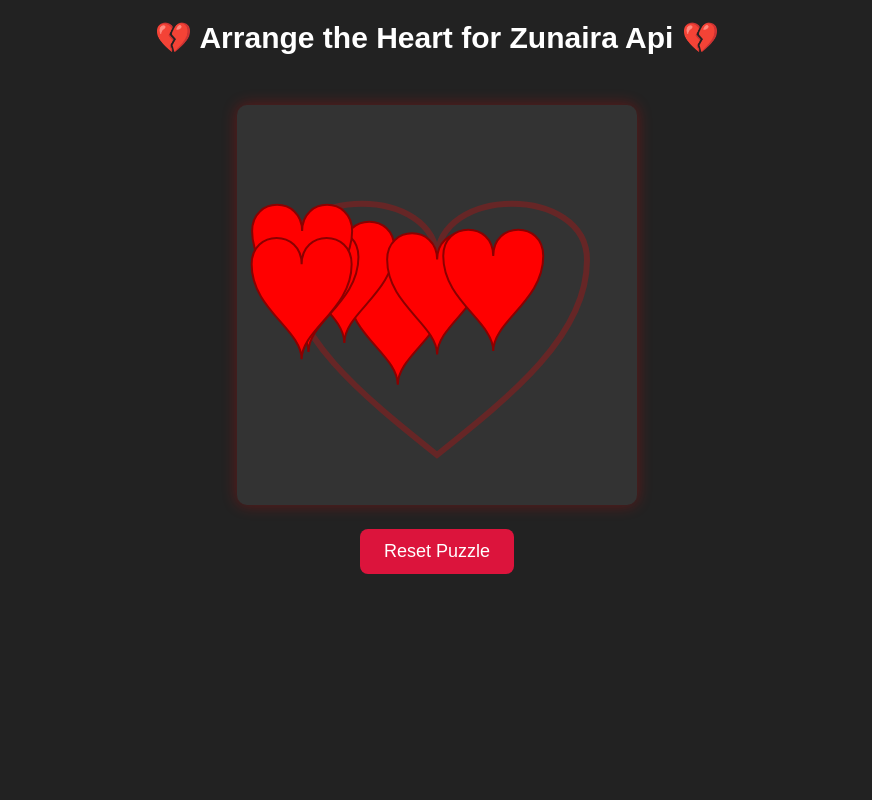
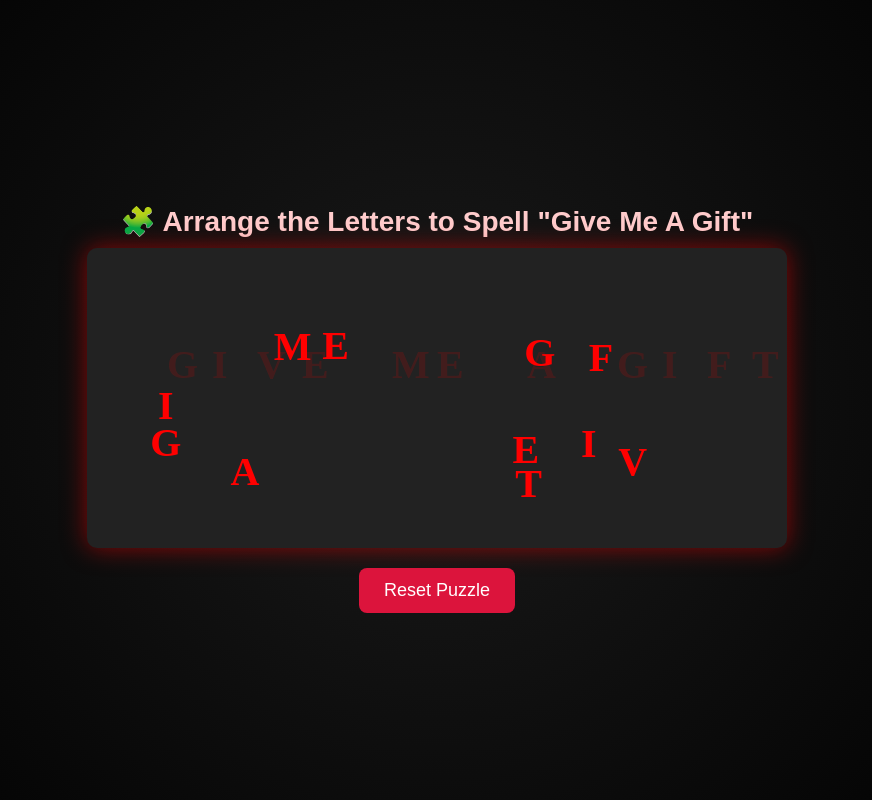
Before and after one commit to Walideveloper/gift-, a plain HTML site: page index.html in a window 1280 px wide. Both pictures are taken after a click on the button "Reset Puzzle". Shown: the whole page, without its empty margins (203-1075 px from the left). Drawn offline with Linux system fonts and the light colour scheme.

Commit message:
Update index.html

```diff
--- a/index.html
+++ b/index.html
@@ -3,24 +3,36 @@
 <head>
 <meta charset="UTF-8">
 <meta name="viewport" content="width=device-width, initial-scale=1.0">
-  <title>Zunaira Api Heart Puzzle 💖</title>
+<title>Give Me A Gift - Puzzle for Zunaira Api 💖</title>
 <style>
   body {
+    margin: 0;
+    background: radial-gradient(circle at center, #1a1a1a, #000);
+    display: flex;
+    flex-direction: column;
+    align-items: center;
+    justify-content: center;
+    height: 100vh;
+    overflow: hidden;
+    font-family: 'Poppins', sans-serif;
+    color: white;
+  }
+
+  h1 {
+    margin-bottom: 10px;
+    font-size: 28px;
+    color: #ffcccc;
+  }
+
+  canvas {
     background: #222;
-      color: white;
-      text-align: center;
-      font-family: 'Poppins', sans-serif;
-      overflow: hidden;
+    border-radius: 10px;
+    box-shadow: 0 0 25px rgba(255,0,0,0.5);
   }
-    #gameCanvas {
-      background: #333;
-      border-radius: 10px;
-      margin-top: 30px;
-      box-shadow: 0 0 15px rgba(255,0,0,0.3);
-    }
+
   button {
     margin-top: 20px;
-      padding: 12px 24px;
+    padding: 12px 25px;
     background: crimson;
     border: none;
     color: white;
@@ -28,159 +40,141 @@
     border-radius: 8px;
     cursor: pointer;
   }
-    button:hover { background-color: #ff3366; }
-    h1 { font-size: 30px; margin-top: 20px; }
+
+  button:hover {
+    background: #ff4d4d;
+  }
 </style>
 </head>
 <body>
-  <h1>💔 Arrange the Heart for Zunaira Api 💔</h1>
-  <canvas id="gameCanvas" width="400" height="400"></canvas>
-  <br>
+  <h1>🧩 Arrange the Letters to Spell "Give Me A Gift"</h1>
+  <canvas id="puzzle" width="700" height="300"></canvas>
   <button onclick="resetPuzzle()">Reset Puzzle</button>
 
 <script>
-    const canvas = document.getElementById("gameCanvas");
-    const ctx = canvas.getContext("2d");
+const canvas = document.getElementById('puzzle');
+const ctx = canvas.getContext('2d');
 
-    const targetPositions = [
-      {x:150, y:100}, {x:250, y:100},
-      {x:100, y:200}, {x:200, y:200}, {x:300, y:200},
-      {x:150, y:300}, {x:250, y:300}
-    ];
-
-    const pieces = [];
-    let draggingPiece = null;
+let pieces = [];
+let dragging = null;
 let offsetX = 0, offsetY = 0;
 let completed = false;
 
-    function createPuzzle() {
-      pieces.length = 0;
-      for (let t of targetPositions) {
-        pieces.push({
-          x: Math.random() * 280 + 50,
-          y: Math.random() * 150 + 150,
-          target: t,
-          placed: false
+const targetText = "GIVE ME A GIFT";
+const targetPositions = [];
+const startX = 80;
+const startY = 130;
+const spacing = 45;
+
+for (let i = 0; i < targetText.length; i++) {
+  if (targetText[i] === " ") continue;
+  targetPositions.push({
+    char: targetText[i],
+    x: startX + i * spacing,
+    y: startY
   });
 }
+
+function createPieces() {
+  pieces = targetPositions.map(t => ({
+    ...t,
+    x: Math.random() * 500 + 50,
+    y: Math.random() * 150 + 100,
+    placed: false
+  }));
 }
 
-    function drawHeartShape(x, y, scale=1, color="rgba(255,0,0,0.15)", fill=false) {
+function drawTextPiece(x, y, text, color="red") {
   ctx.save();
-      ctx.translate(x, y);
-      ctx.scale(scale, scale);
-      ctx.beginPath();
-      ctx.moveTo(0, -30);
-      ctx.bezierCurveTo(0, -80, 100, -80, 100, -30);
-      ctx.bezierCurveTo(100, 20, 50, 60, 0, 100);
-      ctx.bezierCurveTo(-50, 60, -100, 20, -100, -30);
-      ctx.bezierCurveTo(-100, -80, 0, -80, 0, -30);
-      ctx.closePath();
-      ctx.lineWidth = 4;
-      ctx.strokeStyle = color;
-      if (fill) ctx.fillStyle = "red", ctx.fill();
-      ctx.stroke();
-      ctx.restore();
-    }
-
-    function drawHeartPiece(x, y) {
-      ctx.save();
-      ctx.translate(x, y);
-      ctx.beginPath();
-      ctx.moveTo(0, -25);
-      ctx.bezierCurveTo(0, -60, 50, -60, 50, -25);
-      ctx.bezierCurveTo(50, 20, 0, 40, 0, 70);
-      ctx.bezierCurveTo(0, 40, -50, 20, -50, -25);
-      ctx.bezierCurveTo(-50, -60, 0, -60, 0, -25);
-      ctx.closePath();
-      ctx.fillStyle = "red";
-      ctx.fill();
-      ctx.lineWidth = 2;
-      ctx.strokeStyle = "darkred";
-      ctx.stroke();
+  ctx.font = "bold 40px Poppins";
+  ctx.fillStyle = color;
+  ctx.fillText(text, x, y);
   ctx.restore();
 }
 
 function draw() {
   ctx.clearRect(0, 0, canvas.width, canvas.height);
 
-      // faint heart outline hint
-      ctx.save();
-      ctx.translate(200, 200);
-      drawHeartShape(0, 0, 1.5, "rgba(255,0,0,0.25)");
-      ctx.restore();
+  // Hint outline
+  ctx.font = "bold 40px Poppins";
+  ctx.fillStyle = "rgba(255,0,0,0.15)";
+  let x = startX;
+  for (let ch of targetText) {
+    if (ch !== " ") ctx.fillText(ch, x, startY);
+    x += spacing;
+  }
 
-      // pieces
-      for (let p of pieces) drawHeartPiece(p.x, p.y);
+  // Pieces
+  for (let p of pieces) drawTextPiece(p.x, p.y, p.char);
 
   if (completed) {
+    ctx.font = "bold 50px Poppins";
     ctx.fillStyle = "pink";
-        ctx.font = "28px Poppins";
-        ctx.fillText("💖 Zunaira Api 💖", 105, 210);
+    ctx.fillText("💖 Zunaira Api 💖", 180, 150);
   }
 }
 
-    function distance(a,b){return Math.hypot(a.x-b.x,a.y-b.y)}
-
-    canvas.onmousedown = e=>{
-      const m={x:e.offsetX,y:e.offsetY};
-      for(let p of pieces){
-        if(distance(m,{x:p.x,y:p.y})<50){
-          draggingPiece=p;
-          offsetX=m.x-p.x;
-          offsetY=m.y-p.y;
+canvas.onmousedown = e => {
+  const mx = e.offsetX, my = e.offsetY;
+  for (let p of pieces) {
+    if (mx > p.x && mx < p.x + 30 && my > p.y - 40 && my < p.y) {
+      dragging = p;
+      offsetX = mx - p.x;
+      offsetY = my - p.y;
       break;
     }
   }
+};
+
+canvas.onmousemove = e => {
+  if (dragging) {
+    dragging.x = e.offsetX - offsetX;
+    dragging.y = e.offsetY - offsetY;
   }
+};
 
-    canvas.onmousemove = e=>{
-      if(draggingPiece){
-        draggingPiece.x=e.offsetX-offsetX;
-        draggingPiece.y=e.offsetY-offsetY;
+canvas.onmouseup = () => {
+  if (dragging) {
+    const t = targetPositions.find(tp => tp.char === dragging.char && !tp.used);
+    if (t && Math.abs(dragging.x - t.x) < 20 && Math.abs(dragging.y - t.y) < 20) {
+      dragging.x = t.x;
+      dragging.y = t.y;
+      dragging.placed = true;
+      t.used = true;
+    }
+    dragging = null;
+    checkCompletion();
+  }
+};
+
+function checkCompletion() {
+  if (pieces.every(p => p.placed)) {
+    completed = true;
+    setTimeout(blastEffect, 800);
   }
 }
 
-    canvas.onmouseup = e=>{
-      if(draggingPiece){
-        const t=draggingPiece.target;
-        if(Math.abs(draggingPiece.x-t.x)<20 && Math.abs(draggingPiece.y-t.y)<20){
-          draggingPiece.x=t.x;
-          draggingPiece.y=t.y;
-          draggingPiece.placed=true;
+function blastEffect() {
+  let frames = 0;
+  const blast = setInterval(() => {
+    for (let p of pieces) {
+      p.x += (Math.random() - 0.5) * 50;
+      p.y += (Math.random() - 0.5) * 50;
     }
-        draggingPiece=null;
-        checkComplete();
-      }
+    draw();
+    if (++frames > 15) clearInterval(blast);
+  }, 80);
 }
 
-    function checkComplete(){
-      if(pieces.every(p=>p.placed)){
-        completed=true;
-        setTimeout(blastHeart,800);
-      }
-    }
-
-    function blastHeart(){
-      let frames=0;
-      const blast=setInterval(()=>{
-        for(let p of pieces){
-          p.x+=(Math.random()-0.5)*25;
-          p.y+=(Math.random()-0.5)*25;
-        }
-        draw();
-        if(++frames>20){clearInterval(blast);draw();}
-      },50);
-    }
-
-    function resetPuzzle(){
-      completed=false;
-      createPuzzle();
+function resetPuzzle() {
+  completed = false;
+  targetPositions.forEach(tp => delete tp.used);
+  createPieces();
   draw();
 }
 
-    createPuzzle();
-    setInterval(draw,60);
+createPieces();
+setInterval(draw, 60);
 </script>
 </body>
 </html>
```
Lines whose indentation alone changed are shown as unchanged.
